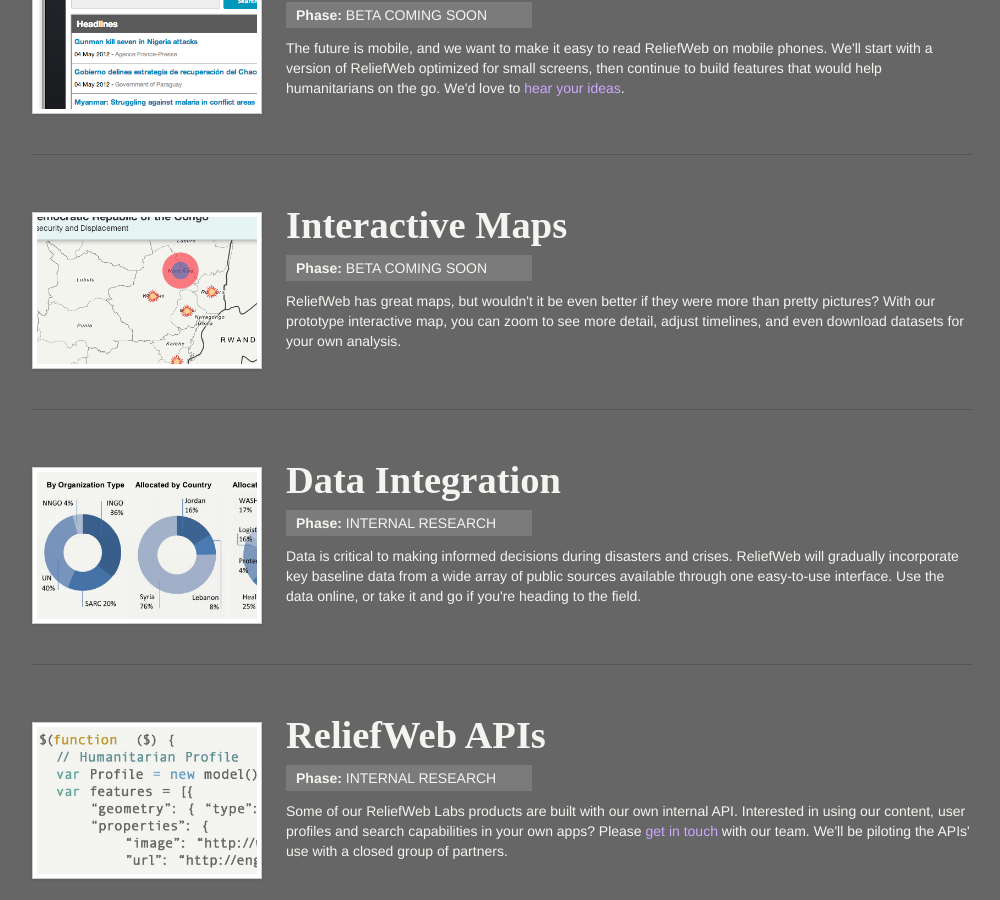
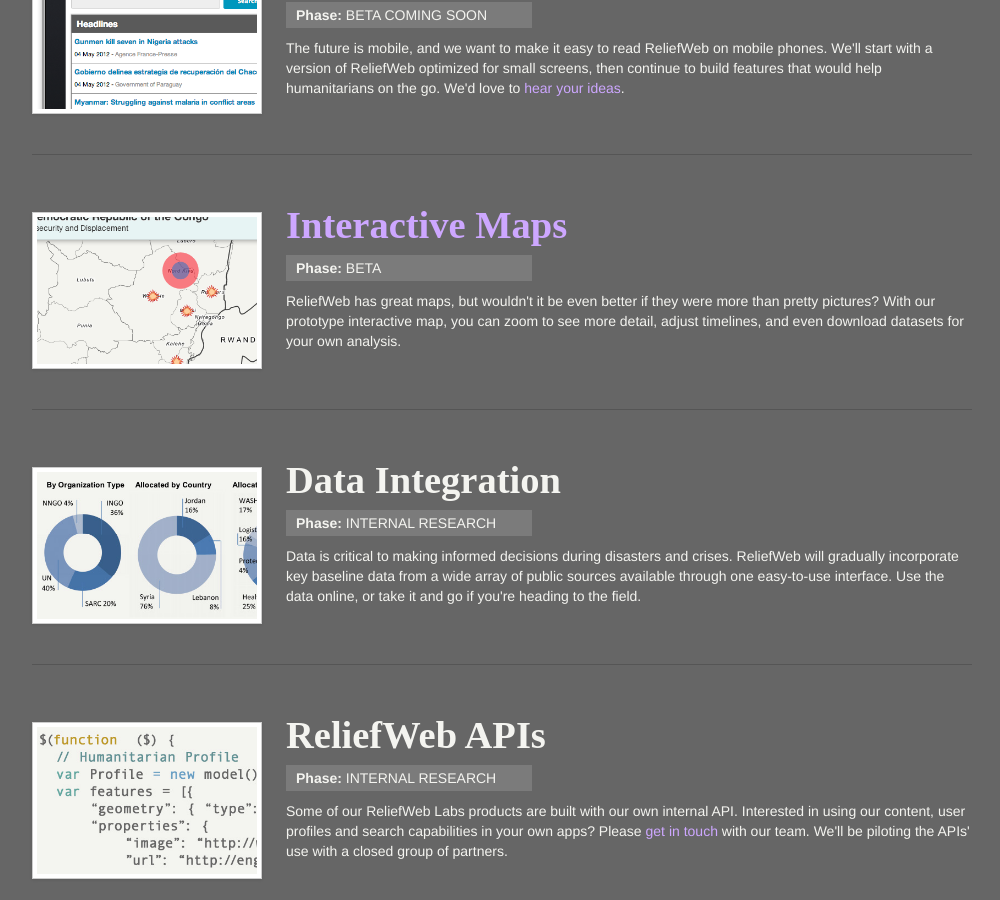
Before and after one commit to UN-OCHA/rwint-labs, a Jekyll site: the page built from index.html, in a window 1280 px wide and 900 px high, scrolled down 635 px. Shown: the whole window, without its empty margins (138-1138 px from the left). Built offline with Jekyll 4.4.1, drawn with Linux system fonts in a browser that asks for light colours; some web fonts are replaced.

Commit message:
3122 - changes to maps post

```diff
--- a/_posts/2012-11-28-rw_maps.html
+++ b/_posts/2012-11-28-rw_maps.html
@@ -2,7 +2,8 @@
 layout: project
 id: rw-project-maps
 title: Interactive Maps
-phase: Beta coming soon
+link: http://rwmaps.github.com/rw-drc
+phase: Beta
 image: img/rw-thumbnail-map.png
 ---
 
--- a/index.html
+++ b/index.html
@@ -7,7 +7,11 @@
 <div id="{{ post.id }}" class="row-fluid rw-project-list-item">
     <div class="span3 rw-img-cell"><img src="{{ post.image }}" alt="" class="img-polaroid"></div>
     <div class="span9 rw-description-cell">
-        <h2>{{ post.title }}</h2>
+        {% if post.link %}
+          <h2><a href="{{ post.link }}">{{ post.title }}</a></h2>
+        {% else %}
+          <h2>{{ post.title }}</h2>
+        {% endif %}
         <p class="rw-status"><strong>Phase:</strong> {{ post.phase | upcase }}</p>
         <p>{{ post.content }}</p>
     </div>
```
